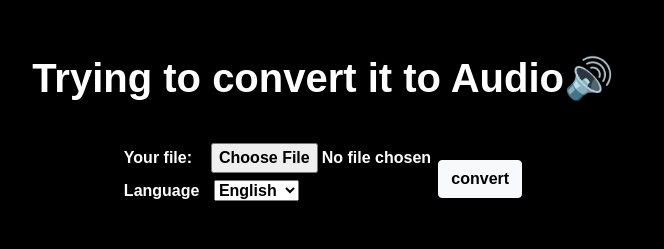
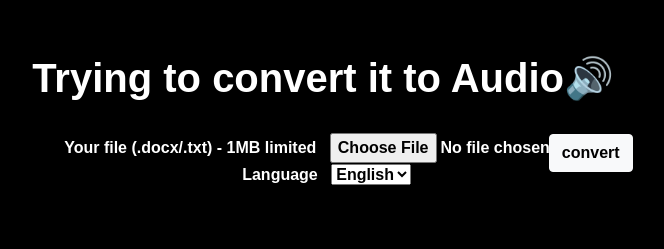
Before and after one commit to YCtw/text-voicer-convertor, a Flask app: page / in a window 1280 px wide. Shown: the part 551-800 px from the top of the page, without its empty margins (317-981 px from the left). Run offline with Flask 2, Linux system fonts and the light colour scheme; some web fonts are replaced.

Commit message:
v2 of website

```diff
--- a/static/css/TTS-styles.css
+++ b/static/css/TTS-styles.css
@@ -40,7 +40,7 @@ body {
 .subtitle {
   color: white;
   font-size: 40px;
-  margin-bottom: 40px;
+  margin-bottom: 30px;
 }
 
 label {
@@ -55,6 +55,7 @@ label {
 }
 
 .Your-file {
+  right: 0px;
   color: white;
   font-weight: bold;
   margin-right: 19px;
@@ -64,6 +65,7 @@ label {
   color: white;
   font-weight: bold;
   margin-right: 10px;
+  left: 178px;
 }
 
 #btn {
@@ -74,25 +76,49 @@ label {
 }
 
 .language {
+  position: relative;
   font-family: 'Kdam Thmor Pro', sans-serif;
   font-weight: bold;
+  left: 177px;
+  width: 79.6px;
 }
 
 .convert-btn {
   font-family: 'Kdam Thmor Pro', sans-serif;
   font-weight: bold;
-  margin-left:135px;
-  position: relative;
-  bottom: 13px;
+  margin-left: 315px;
+  position: absolute;
+  bottom: 15px;
 }
 
 .final-audio {
+  margin-top: 35px;
   margin-left: 30px;
+  height: 40px;
 }
 
-#myfile {
+.file-submit {
+  right: 10px;
   color: white;
   font-family: 'Kdam Thmor Pro', sans-serif;
   font-weight: bold;
   width:240px;
+  position: relative
 }
+
+.convert-form{
+  position: relative;
+}
+
+.empty-alert{
+  color: red;
+  font-size: 20px;
+  margin-bottom: 15px;
+}
+
+.loading-gif{
+  width: 90px;
+  position: absolute;
+  bottom: -8px;
+  right: 335px;
+}
--- a/templates/index.html
+++ b/templates/index.html
@@ -10,9 +10,37 @@
   <link href="https://fonts.googleapis.com/css2?family=Kdam+Thmor+Pro&display=swap" rel="stylesheet">
   <link rel="stylesheet" href="./static/css/TTS-styles.css">
   <script src="https://cdn.jsdelivr.net/npm/bootstrap@5.1.3/dist/js/bootstrap.bundle.min.js" integrity="sha384-ka7Sk0Gln4gmtz2MlQnikT1wXgYsOg+OMhuP+IlRH9sENBO0LRn5q+8nbTov4+1p" crossorigin="anonymous"></script>
+  <script>
+    function validateFile(){
+        var inputElement = document.getElementById('myfile');
+        var files = inputElement.files;
+        if(files.length==0){
+            alert("Please choose a file first");
+            return false;
+        }
+        document.getElementById('loadingGif').style.display = "block";
+        var x = document.getElementsByClassName("convert-form");
+        x[0].submit();
+    }
+
+    function showDone(){
+        alert("Convert is done, your audio is ready in the bottom of the page!");
+    }
+
+    function contentEmpty(){
+        alert("The file you provided has empty content");
+    }
+
+  </script>
 </head>
 
+{% if done %}
+<body onload="showDone()">
+{% elif is_empty %}
+<body onload="contentEmpty()">
+{% else %}
 <body>
+{% endif %}
   <center>
     <h1 class="title-text"><strong>Tiring reading words?</strong></h1>
     <section id="testimonials">
@@ -25,7 +53,7 @@
             <img src="https://ggie.berkeley.edu/wp-content/uploads/2019/09/Listening_to_Music_Mindfully_1200x630.jpg" alt="listening-image" class="listening-image" />
           </div>
         </div>
-      </cemter>
+
       </div>
     </section>
     <h3 class="subtitle"><strong>Trying to convert it to Audio🔊</strong></h3>
@@ -33,28 +61,29 @@
       <tbody>
         <tr>
           <td>
-            <form action="" method="post" enctype=multipart/form-data>
-              <label for="myfile" class="Your-file">Your file:</label><input type="file" id="myfile" name="input-file"><br/>
+            <form action="" method="post" class="convert-form" enctype=multipart/form-data>
+              <label for="myfile" class="Your-file">Your file (.docx/.txt) - 1MB limited</label>
+              <input type="file" accept=".txt,.docx" class="file-submit" id="myfile" name="input-file"><br/>
               <label for="language" class="Language-label">Language</label>
               <select id="language" class="language" name="language">
                 <option value="English" class="language">English</option>
                 <option value="Chinese" class="language">Chinese</option>
               </select>
-              <input type="submit" value="convert" class="convert-btn btn btn-light">
-              </form>
+              <input type="button" value="convert" class="convert-btn btn btn-light" onclick="validateFile()">
+            </form>
           </td>
-          {% if done %}
           <td>
-            <audio controls class="final-audio">
-              <source src={{convert_mp3}} type="audio/mpeg">
-              你的瀏覽器不支援 audio tag！
-            </audio>
+              <div id="loadingGif" style="display:none"><img class="loading-gif" src="/static/loading.gif" alt="loading-gif" /></div>
           </td>
-          {% endif %}
         </tr>
       </tbody>
     </table>
+    {%if done %}
+    <audio controls class="final-audio">
+              <source src={{convert_mp3}} type="audio/mpeg">
+              你的瀏覽器不支援 audio tag！
+    </audio>
+    {% endif%}
   </center>
 </body>
-
 </html>
--- a/work.py
+++ b/work.py
@@ -4,20 +4,14 @@ import docx
 import shutil
 import time
 
+app = Flask(__name__)
 
-app = Flask(__name__)
-# I dont have to do this, as I can directly access my postback file without saving it first.
-# UPLOAD_FOLDER = 'C:/Users/yuhan/PycharmProjects/pythonProject/Day90 TTS Convert project/'
-# ALLOWED_EXTENSIONS = set(['pdf', 'png', 'jpg', 'jpeg', 'gif', 'docx'])
-# app.config['UPLOAD_FOLDER'] = UPLOAD_FOLDER
-# app.config['MAX_CONTENT_LENGTH'] = 16 * 1024 * 1024  # 16MB
 audio_number = 0
-
+app.config['MAX_CONTENT_LENGTH'] = 1 * 1024 * 1024
 
 @app.route("/", methods=["GET","POST"])
 def home():
     global audio_number
-    audio_number = audio_number + 1
     lang = "en"
     if request.method == "POST":
         time.sleep(2)
@@ -28,18 +22,31 @@ def home():
             lang = "zh-tw"
         content_list = []
         file = request.files['input-file']
-        # I don't have to do this, saving file first and use it later since I can use the postback result directly.
-        # file.save(os.path.join(app.config['UPLOAD_FOLDER'],'new.docx'))
-        doc = docx.Document(file)
-        for para in doc.paragraphs:
-            content_list.append(para.text)
-        recording_string = ''.join(content_list)
-        t1 = gtts.gTTS(recording_string, lang=lang)
-        t1.save(f"{audio_number}convert.mp3")
-        time.sleep(2)
-        shutil.move(f"{audio_number}convert.mp3", f"./static/{audio_number}convert.mp3")
-        time.sleep(2)
-        return render_template("index.html", done=True, convert_mp3 = f"./static/{audio_number}convert.mp3")
+
+        #input is docx
+        try:
+            doc = docx.Document(file)
+            for para in doc.paragraphs:
+                content_list.append(para.text)
+                recording_string = ''.join(content_list)
+
+        #input is text file
+        except:
+            #since file has been under reviewed above, we need to back the pointer to the beginning
+            file.seek(0)
+            recording_string = file.read().decode('utf-8')
+
+        #if the converted string is empty
+        if recording_string == "":
+            return render_template("index.html", is_empty=True)
+        else:
+            t1 = gtts.gTTS(recording_string, lang=lang)
+            audio_number = audio_number + 1
+            t1.save(f"{audio_number}convert.mp3")
+            time.sleep(2)
+            shutil.move(f"{audio_number}convert.mp3", f"./static/{audio_number}convert.mp3")
+            time.sleep(2)
+            return render_template("index.html", done=True, convert_mp3 = f"./static/{audio_number}convert.mp3")
     return render_template("index.html")
 
 if __name__ == '__main__':
```
Also changed, not shown: static/loading.gif (added), 2 other files.
